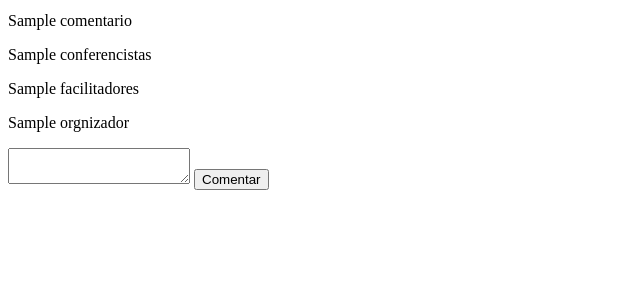
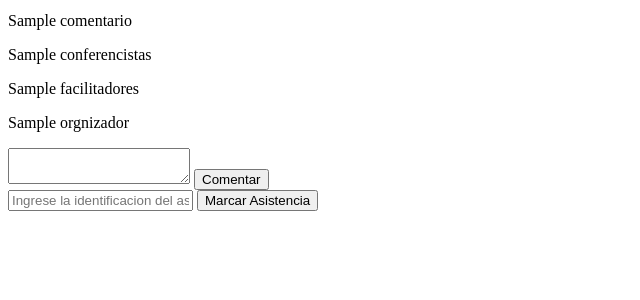
Before and after one commit to Andrewdpg/sistema-de-eventos, a Django app: template src/templates/event_log/event_detail.html in a window 1280 px wide. Shown: the part 276-576 px from the top of the page, without its empty margins (0-640 px from the left). Run offline with Django 5.2, Linux system fonts and the light colour scheme; a user stored in the database is signed in; tables that the repository leaves empty hold one stand-in row (values such as "Sample post"); the template is opened without the code that fills it: most values are stand-ins (such as "Sample title", 1, 10 or a date in 2020).

Commit message:
feat: add event attendance record

```diff
--- a/src/templates/event_log/event_detail.html
+++ b/src/templates/event_log/event_detail.html
@@ -25,10 +25,16 @@
         <p>{{ orgnizador.nombre }}</p>
     {% endfor %}
 
-    <form id="caja-cometnarios" method="post">
+    <form id="caja-comentarios" method="post">
         {% csrf_token %}
         <textarea name="comentario" id="comentario"></textarea>
-        <input type="submit" value="Comentar">
+        <button type="submit" name="submit-comment" class="btn btn-primary">Comentar</button>
+    </form>
+
+    <form id="asistencia" method="post">
+        {% csrf_token %}
+        <input type="text" name="id-asistente" placeholder="Ingrese la identificacion del asistente">
+        <button type="submit" name="submit-attendance" class="btn btn-primary">Marcar Asistencia</button>
     </form>
 
 {% endblock content %}
--- a/src/templates/users/exito.html
+++ /dev/null
@@ -1,3 +0,0 @@
-{% extends "root.html" %}
-
-<h1>A UN SOLO PASO DEL REGISTRO PAPI</h1>
```
Also changed, not shown: src/event_log/views/event_views.py (+23 -13 lines).
